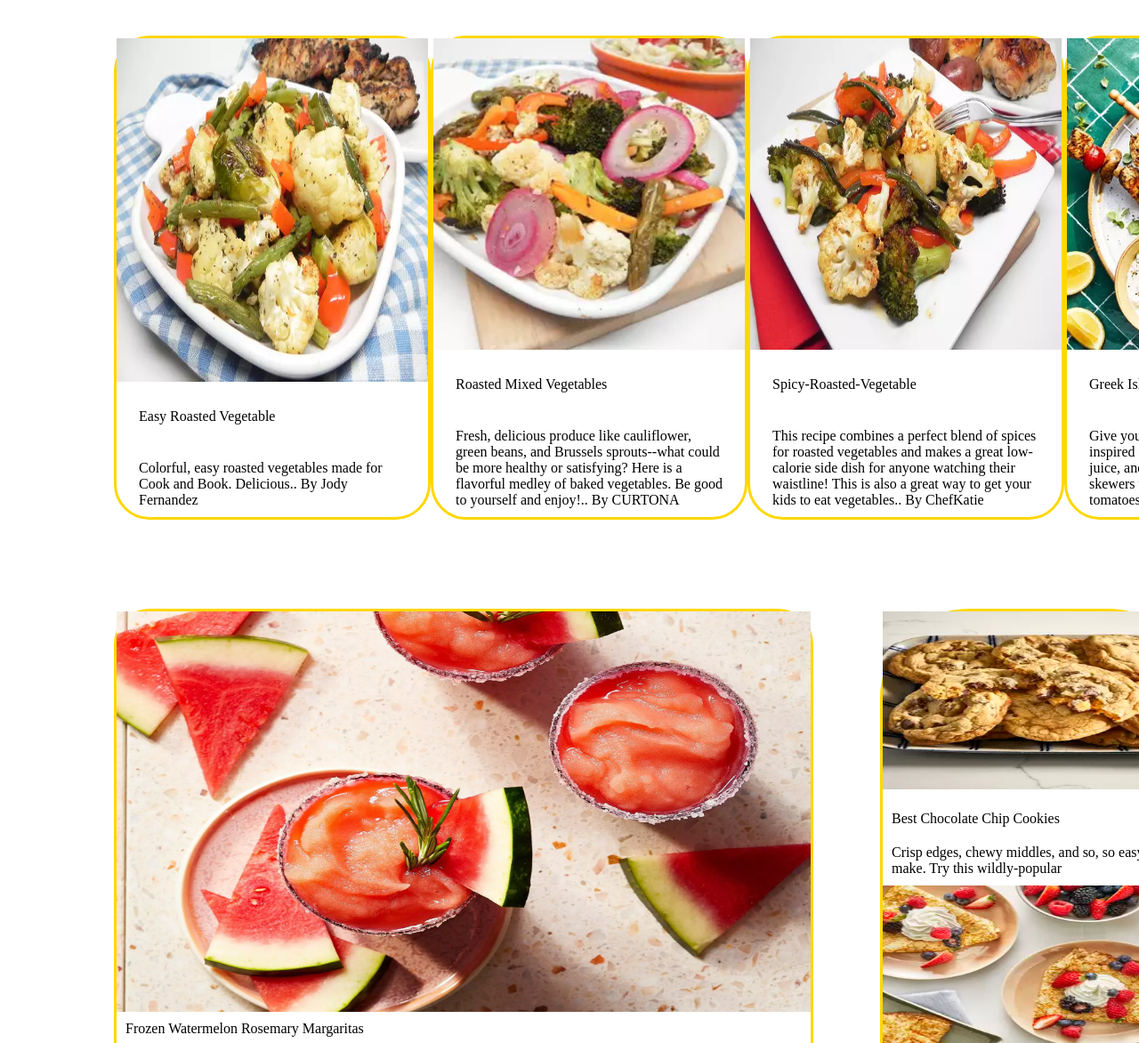
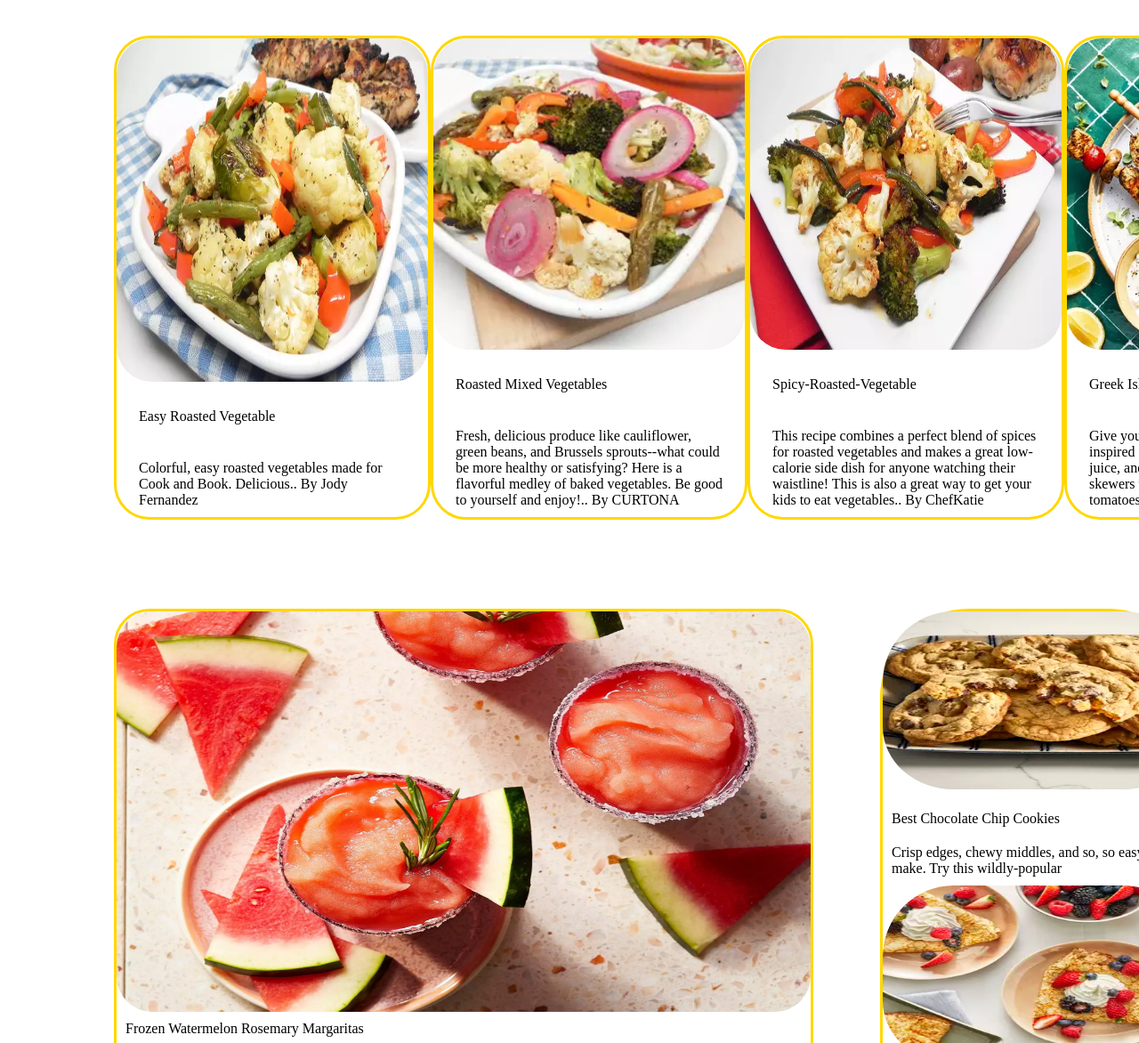
Before and after one commit to CaptainBawa/odin-recipes, a plain HTML site: page index.html in a window 1280 px wide. Shown: the part 289-1461 px from the top of the page at 89% size. Drawn offline with Linux system fonts and the light colour scheme.

Commit message:
border-radius added to the images on the page

```diff
--- a/stylesheet/styles.css
+++ b/stylesheet/styles.css
@@ -63,6 +63,7 @@ img {
 
 .image {
     flex: 1;
+    border-radius: 40px;
 }
 
 #one {
@@ -96,11 +97,13 @@ img {
    height: 200px;
    width: 350px;
    padding-bottom: 10px;
+   border-radius: 80px;
 }
 
 .image-two-only {
     height: 450px;
     width: 780px;
+    border-radius: 40px;
 }
 
 .card-txt {
```
